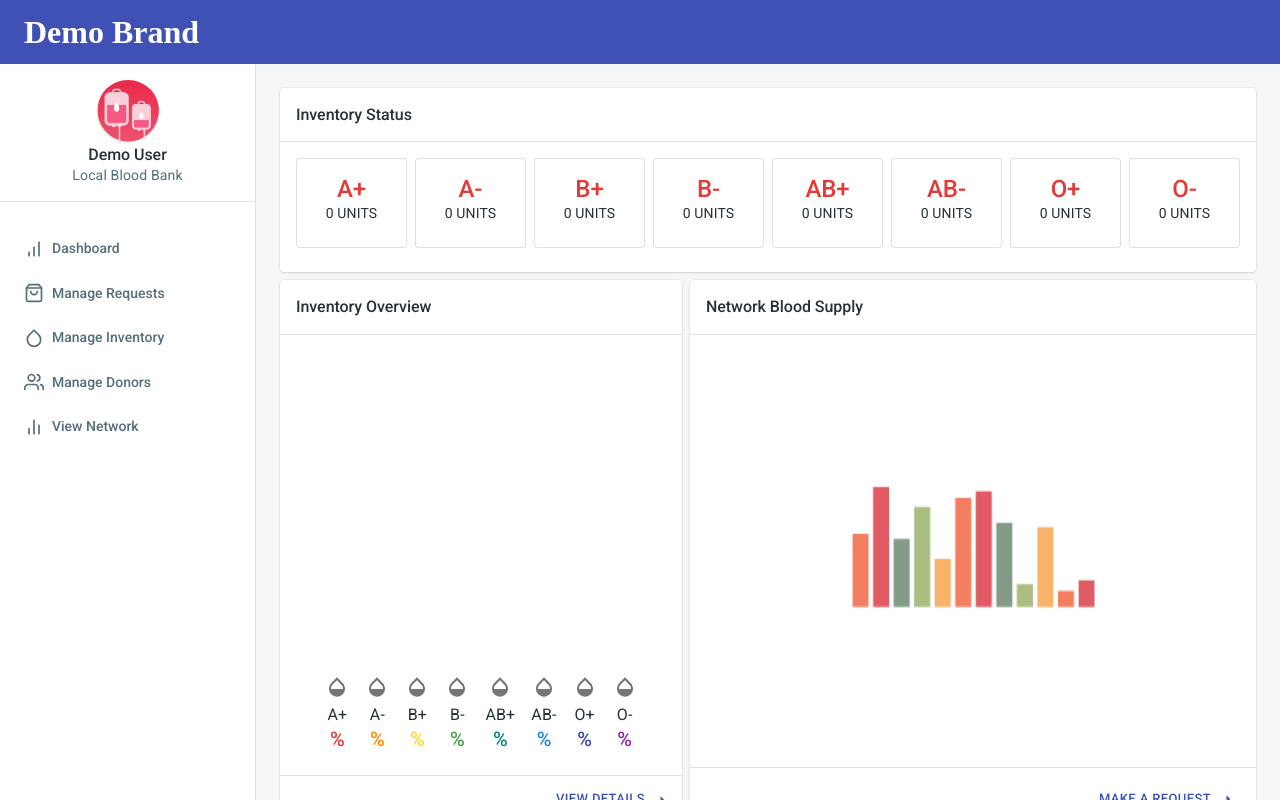
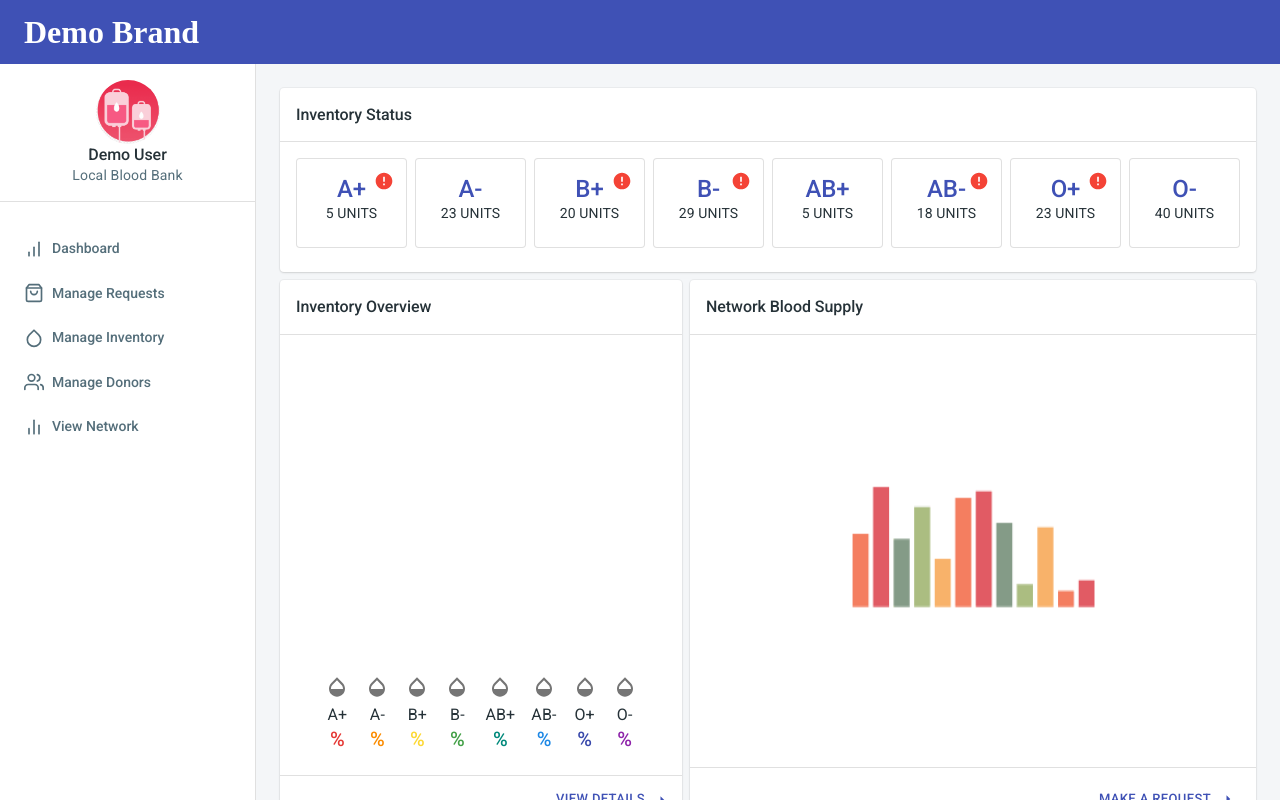
Before and after one commit to VNgwazini/Healthcare-App, a React (Create React App) app: page /app/dashboard in a window 1280 px wide. Built offline with nearby package versions, Linux system fonts and the light colour scheme.

Commit message:
BloodTyeCards now use random simulation data.

```diff
--- a/src/views/reports/DashboardView/BloodTypeCard.js
+++ b/src/views/reports/DashboardView/BloodTypeCard.js
@@ -9,6 +9,7 @@ import {
   Typography
 } from '@material-ui/core';
 import ErrorIcon from '@material-ui/icons/Error';
+import { random } from 'lodash';
 
 // props: bloodType and className only
 // state includes values received from the API, units and expired
@@ -21,82 +22,13 @@ class BloodTypeCard extends React.Component {
     }
   }
 
-  componentDidMount() {
-    const token = localStorage.getItem("jwt");
-    const user = JSON.parse(localStorage.getItem("user"));
-
-    // const updateData = async (id) => {
-    //   axios({
-    //     method: 'PUT',
-    //     url: `http://localhost:1337/bloodsupplies/${id}`,
-    //     headers: {
-    //       Authorization: `Bearer ${token}`
-    //     },
-    //     data: { usage: "unassigned" }
-    //   })
-    //   .then((response) => {
-    //     console.log(response.data);
-    //   })
-    // }
-
-    // if (this.props.bloodType == "A+") {
-    //   for (var i = 0; i < 1201; i+=100) {
-    //     var url = `http://localhost:1337/bloodsupplies?_start=${i}`
-    //     axios({
-    //       method: 'GET',
-    //       url: url,
-    //       headers: {
-    //         Authorization: `Bearer ${token}`
-    //       }
-    //     })
-    //     .then((response) => {
-    //       console.log(response.data.length);
-    //       for (var i in response.data) {
-    //         updateData(response.data[i].id);
-    //       }
-    //     })
-    //   }
-    // }
-
-    const getData = async () => {
-      var url = `http://localhost:1337/bloodsupplies?bloodBank.id=${user.bloodBank.id}&bloodDonor.bloodGroup=${this.props.bloodType}&usage=unassigned`;
-      // encoding + in the URL
-      if (url.includes('+')) {
-        url = url.replace('+', '%2B');
-      }
-      const response = await axios.get(url, {
-        headers: {
-          Authorization: `Bearer ${token}`,
-        },
-      });
-      this.setState({
-        units: response.data.length
-      });
-      // sets showAlert to true if some units are close to expiring
-      var almostExpired = false;
-      var thresholdDate = new Date();
-      const DAYS = 5; // the number of days before expiration when we want to alert
-      thresholdDate.setDate(thresholdDate.getDate() + DAYS);
-      for (const entry of response.data) {
-        const expDate = new Date(entry.expiration);
-        if (expDate < thresholdDate) {
-          almostExpired = true;
-          break;
-        }
-      }
-      this.setState({
-        showAlert: almostExpired
-      });
-    }
-
-    if (user) {
-      getData();
-    }
-  }
-
   // TODO: make cards clickable so they lead to the inventory page
   render() {
     const {bloodType, className, ...rest} = this.props;
+    //to simulate units counts
+    const randomCount = random(50);
+    //to simulate expired units
+    const randomBool = random(1) ? false:true;
     return (
       <Card
         className={className}
@@ -104,9 +36,9 @@ class BloodTypeCard extends React.Component {
         style={{position: 'relative', height: '100%'}}
         {...rest}
       >
-        <div style={this.state.showAlert ? {display: 'inline', position: 'absolute', top: 0, right: 0}
+        <div style={randomBool ? {display: 'inline', position: 'absolute', top: 0, right: 0}
           : {display: 'none'}}>
-          <Tooltip placement="top" title={this.state.showAlert ? "Some units will expire in 5 days or less" : ""}>
+          <Tooltip placement="top" title={randomBool ? "Some units will expire in 5 days or less" : ""}>
             <IconButton>
               <ErrorIcon color="error" fontSize="small"/>
             </IconButton>
@@ -114,7 +46,7 @@ class BloodTypeCard extends React.Component {
         </div>
         <CardContent>
           <Typography
-            style={this.state.units > 1 ? {color: '#3F51B5'} : {color: '#E53935'}}
+            style={randomCount > 1 ? {color: '#3F51B5'} : {color: '#E53935'}}
             variant="h3"
             align="center"
           >
@@ -124,7 +56,7 @@ class BloodTypeCard extends React.Component {
             variant="body2"
             align="center"
           >
-            {this.state.units} UNITS
+            {randomCount} UNITS
           </Typography>
         </CardContent>
       </Card>
```
